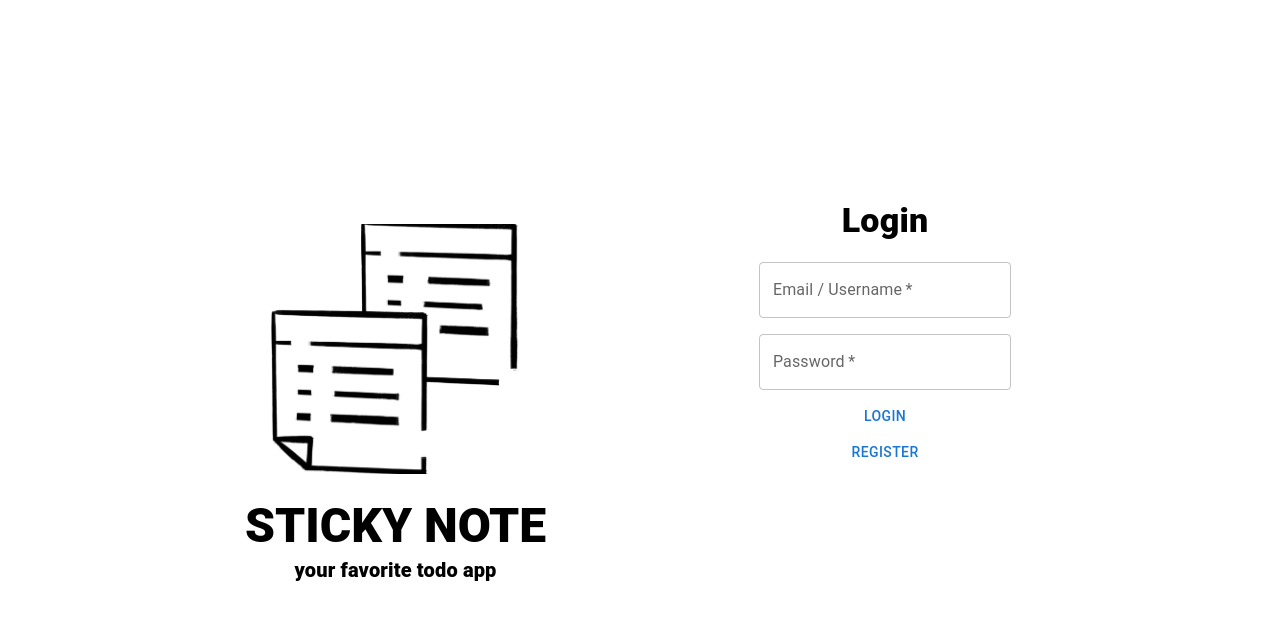
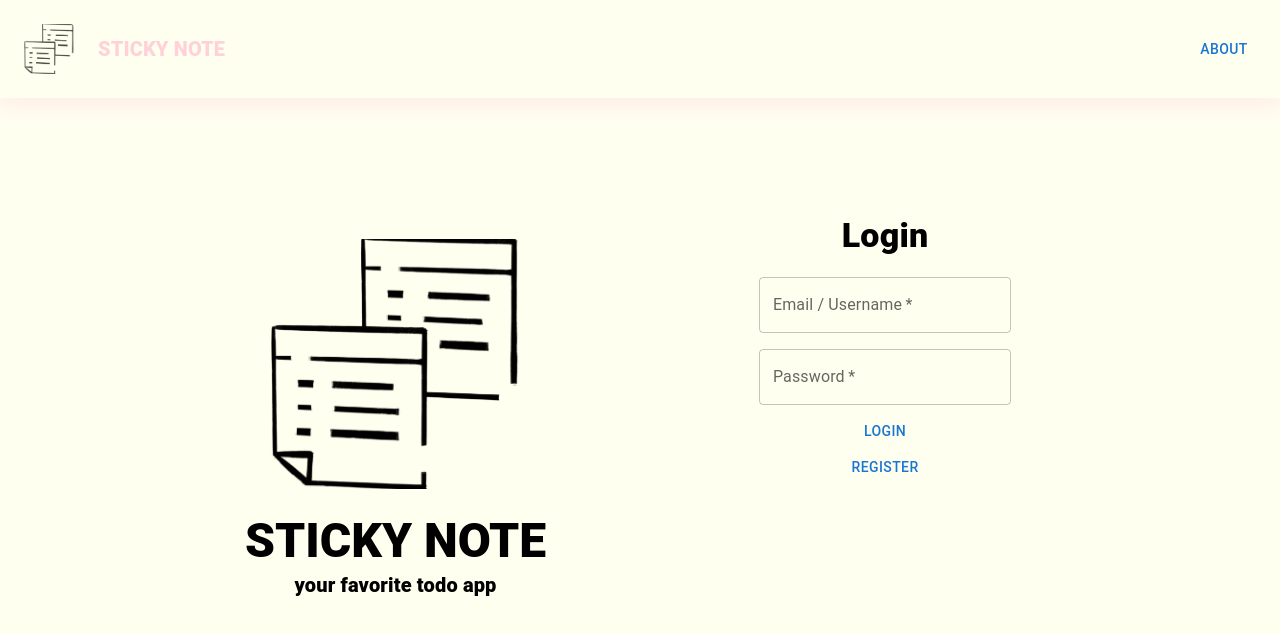
Before and after one commit to fermentedcat/sticky-note, a React (Create React App) app in the folder client/: page / in a window 1280 px wide. Shown: the top 634 px of the page. Built offline with nearby package versions, Linux system fonts and the light colour scheme; no server answers.

Commit message:
Add small logo & header

```diff
--- a/client/src/App.js
+++ b/client/src/App.js
@@ -1,3 +1,4 @@
+import { useEffect } from 'react';
 import { Route, Switch } from 'react-router-dom';
 import { useDispatch, useSelector } from 'react-redux'
 
@@ -5,7 +6,11 @@ import { authenticate } from './store/auth-slice'
 
 import HomePage from './pages/HomePage';
 import LandingPage from './pages/LandingPage';
-import { useEffect } from 'react';
+import Header from './components/layout/Header';
+import SideBar from './components/layout/SideBar';
+import { Grid } from '@mui/material';
+import StackPage from './pages/StackPage';
+import { Box } from '@mui/material';
 
 function App() {
   const isAuthenticated = useSelector(state => state.auth.isAuthenticated)
@@ -16,11 +21,40 @@ function App() {
   }, [dispatch])
 
   return (
-    <Switch>
-      <Route path="/" exact>
-        {isAuthenticated ? <HomePage /> : <LandingPage />}
-      </Route>
-    </Switch>
+
+    <div
+      style={{
+        margin: 0,
+        width: '100vw',
+        backgroundColor: 'rgb(255,255,240)',
+      }}
+    >
+      <Header/>
+
+      <Box sx={{ flexGrow: 1}}>
+        <Grid
+          container
+          justifyContent="space-between"
+          style={{
+            margin: 0,
+            padding: 15,
+            width: '100%',
+            columnGap: 17,
+          }}>
+          {isAuthenticated && <SideBar />}
+
+          <Switch>
+            <Route path="/" exact>
+              {isAuthenticated ? <HomePage /> : <LandingPage />}
+            </Route>
+            <Route path="/stack/:slug" exact>
+              {isAuthenticated ? <StackPage /> : <LandingPage />}
+            </Route>
+          </Switch>
+
+        </Grid>
+      </Box>
+    </div>
   );
 }
 
--- /dev/null
+++ b/client/src/components/layout/Header.js
@@ -0,0 +1,59 @@
+import React from 'react'
+import { AppBar, Box, Button } from '@mui/material'
+import HeaderLogo from './HeaderLogo'
+import { useDispatch, useSelector } from 'react-redux'
+import { authActions } from '../../store/auth-slice'
+
+export default function Header() {
+  const isAuthenticated = useSelector(state => state.auth.isAuthenticated)
+  const dispatch = useDispatch()
+
+  const handleLogout = () => {
+    window.localStorage.removeItem('TODO_TOKEN')
+    dispatch(authActions.logout())
+  }
+
+  return (
+    <AppBar
+      sx={{
+        boxShadow: '0px 2px 22px 5px rgba(255,191,209,0.31);',
+        backgroundColor: 'rgb(255,255,240)',
+      }}
+    >
+      <Box
+        sx={{
+          // backgroundColor: "#ffbfd1",
+          display: "flex",
+          alignItems: "center",
+          justifyContent: "space-between",
+        }}
+      >
+        <Box sx={{
+            display: "flex",
+          }}>
+          <HeaderLogo />
+        </Box>
+        <Box
+          sx={{
+            display: "flex",
+            marginRight: 3
+          }}>
+          <Button>
+            About
+          </Button>
+            {isAuthenticated && (
+              <>
+                <Button>
+                  Profile
+                </Button>
+                <Button onClick={handleLogout}>
+                  Logout
+                </Button>
+              </>
+            )}
+        </Box>
+
+      </Box>
+    </AppBar>
+  )
+}
--- /dev/null
+++ b/client/src/components/layout/HeaderLogo.js
@@ -0,0 +1,45 @@
+import React from 'react'
+import { Box, Card, CardMedia, Typography } from '@mui/material'
+import { Link } from 'react-router-dom'
+
+export default function HeaderLogo() {
+  return (
+    <Box
+      component={Link}
+      to="/"
+      sx={{
+        display: 'flex',
+        alignItems: 'center',
+        '&:hover': {
+          opacity: [0.9, 0.8, 0.7],
+        },
+      }}
+    >
+      <Card
+        sx={{
+          width: 50,
+          height: 50,
+          boxShadow: 'none',
+          margin: 3,
+          backgroundColor: 'transparent',
+        }}
+      >
+        <CardMedia
+          component="img"
+          height="100%"
+          image="/logo1.png"
+          alt="Sticky Notes logo"
+        />
+      </Card>
+      <Box>
+        <Typography
+          variant="h6"
+          component="h6"
+          sx={{ fontWeight: 800, color: '#ffbfd1' }}
+        >
+          STICKY NOTE
+        </Typography>
+      </Box>
+    </Box>
+  )
+}
--- a/client/src/index.css
+++ b/client/src/index.css
@@ -11,3 +11,8 @@ code {
   font-family: source-code-pro, Menlo, Monaco, Consolas, 'Courier New',
     monospace;
 }
+
+a {
+  text-decoration: none;
+  color: unset;
+}
```
